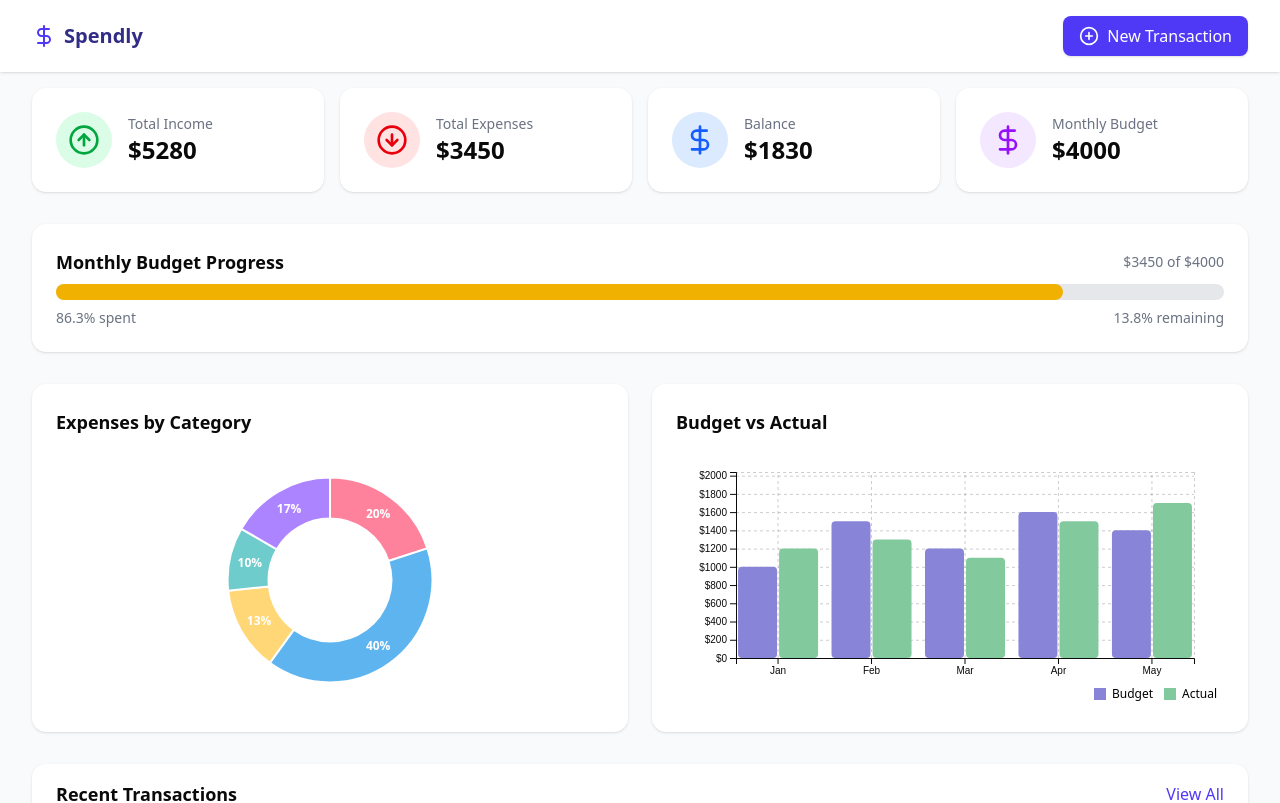
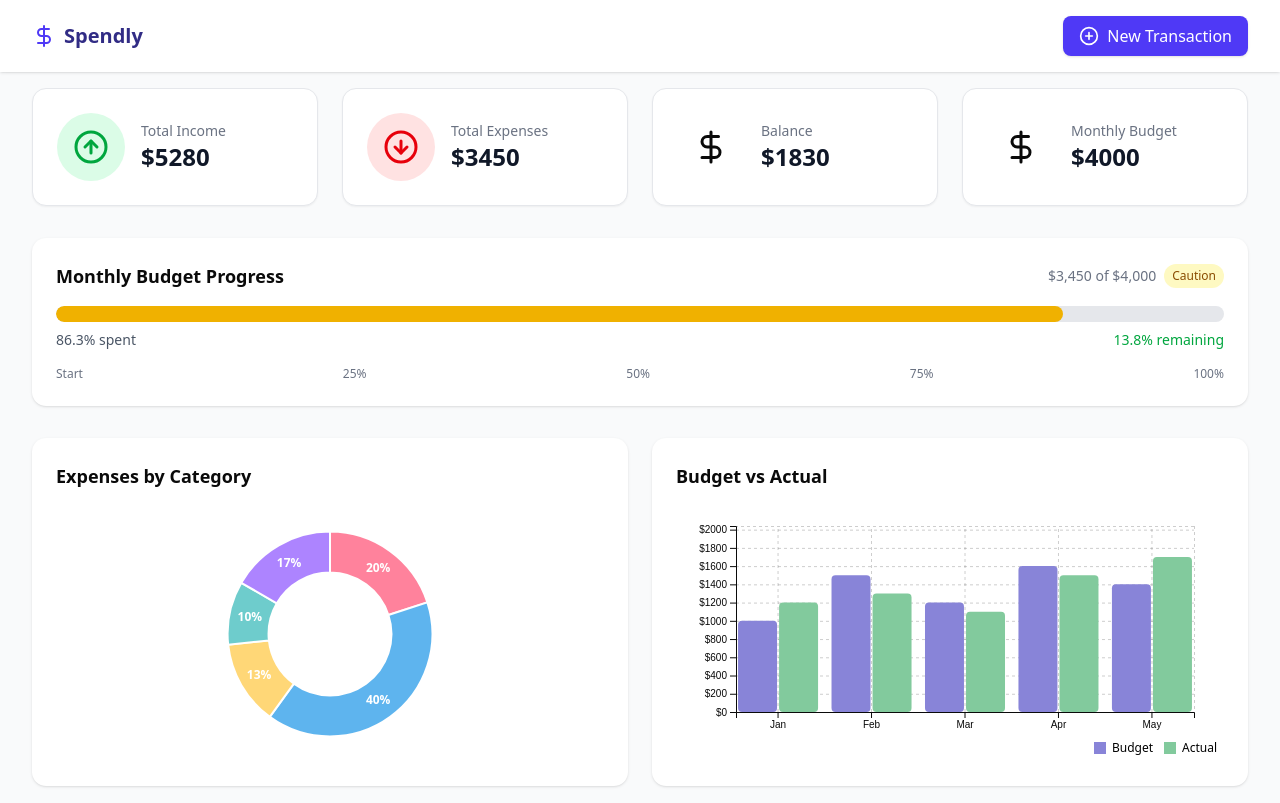
Before and after one commit to Mrprayag077/Spendly, a React (Vite) app: page / in a window 1280 px wide. Shown: the top 803 px of the page. Built offline with nearby package versions, Linux system fonts and the light colour scheme.

Commit message:
add: progress bar code

```diff
--- /dev/null
+++ b/src/components/common/BudgetProgress.tsx
@@ -0,0 +1,151 @@
+import React from "react";
+
+type BudgetProgressProps = {
+  currentAmount: number;
+  totalBudget: number;
+  title?: string;
+  showPercentages?: boolean;
+  showAmounts?: boolean;
+  height?: "sm" | "md" | "lg";
+  colorThresholds?: {
+    safe: number;
+    warning: number;
+    danger: number;
+  };
+  className?: string;
+};
+
+const BudgetProgress: React.FC<BudgetProgressProps> = ({
+  currentAmount,
+  totalBudget,
+  title = "Monthly Budget Progress",
+  showPercentages = true,
+  showAmounts = true,
+  height = "md",
+  colorThresholds = { safe: 60, warning: 80, danger: 90 },
+  className = "",
+}) => {
+  // Calculate budget progress percentage
+  const budgetProgress = Math.min((currentAmount / totalBudget) * 100, 100);
+
+  // Determine progress bar color based on percentage
+  const getBudgetProgressColor = () => {
+    if (budgetProgress >= colorThresholds.danger) return "bg-red-500";
+    if (budgetProgress >= colorThresholds.warning) return "bg-yellow-500";
+    if (budgetProgress >= colorThresholds.safe) return "bg-blue-500";
+    return "bg-green-500";
+  };
+
+  // Determine progress bar height
+  const getProgressHeight = () => {
+    switch (height) {
+      case "sm":
+        return "h-2";
+      case "lg":
+        return "h-6";
+      default:
+        return "h-4";
+    }
+  };
+
+  // Format currency
+  const formatCurrency = (amount: number) => {
+    return `$${amount.toLocaleString("en-US", {
+      minimumFractionDigits: 0,
+      maximumFractionDigits: 0,
+    })}`;
+  };
+
+  const progressHeight = getProgressHeight();
+  const progressColor = getBudgetProgressColor();
+
+  return (
+    <div className={`bg-white rounded-xl shadow-sm p-6 ${className}`}>
+      <div className="flex justify-between items-center mb-4">
+        <h2 className="text-lg font-semibold">{title}</h2>
+        {showAmounts && (
+          <div className="flex items-center text-sm">
+            <span className="text-gray-500">
+              {formatCurrency(currentAmount)} of {formatCurrency(totalBudget)}
+            </span>
+            <span
+              className={`ml-2 px-2 py-1 rounded-full text-xs font-medium ${
+                budgetProgress >= colorThresholds.danger
+                  ? "bg-red-100 text-red-800"
+                  : budgetProgress >= colorThresholds.warning
+                  ? "bg-yellow-100 text-yellow-800"
+                  : "bg-green-100 text-green-800"
+              }`}
+            >
+              {budgetProgress >= colorThresholds.danger
+                ? "Over Budget"
+                : budgetProgress >= colorThresholds.warning
+                ? "Caution"
+                : "On Track"}
+            </span>
+          </div>
+        )}
+      </div>
+
+      <div className="relative w-full bg-gray-200 rounded-full overflow-hidden">
+        <div
+          className={`${progressHeight} rounded-full ${progressColor} transition-all duration-500 ease-in-out`}
+          style={{ width: `${budgetProgress}%` }}
+        >
+          {height === "lg" && (
+            <div className="absolute inset-0 flex items-center justify-center text-white text-xs font-bold">
+              {budgetProgress.toFixed(1)}%
+            </div>
+          )}
+        </div>
+      </div>
+
+      {showPercentages && (
+        <div className="flex justify-between mt-2 text-sm">
+          <p className="text-gray-600 font-medium">
+            {budgetProgress.toFixed(1)}% spent
+          </p>
+          <p
+            className={`font-medium ${
+              100 - budgetProgress < 10 ? "text-red-600" : "text-green-600"
+            }`}
+          >
+            {(100 - budgetProgress).toFixed(1)}% remaining
+          </p>
+        </div>
+      )}
+
+      {/* Optional budget milestones */}
+      <div className="flex justify-between mt-4 text-xs text-gray-500">
+        <span>Start</span>
+        <span>25%</span>
+        <span>50%</span>
+        <span>75%</span>
+        <span>100%</span>
+      </div>
+    </div>
+  );
+};
+
+// Usage example
+const BudgetProgressExample: React.FC = () => {
+  const summary = {
+    totalExpenses: 3200,
+    budget: 5000,
+  };
+
+  return (
+    <BudgetProgress
+      currentAmount={summary.totalExpenses}
+      totalBudget={summary.budget}
+      title="Monthly Budget Progress"
+      showPercentages={true}
+      showAmounts={true}
+      height="md"
+      colorThresholds={{ safe: 60, warning: 80, danger: 90 }}
+      className="mb-8"
+    />
+  );
+};
+
+export default BudgetProgress;
--- a/src/components/common/Cards.tsx
+++ b/src/components/common/Cards.tsx
@@ -2,50 +2,47 @@ import { ArrowDownCircle, ArrowUpCircle, DollarSign } from "lucide-react";
 
 function Cards({ summary }: { summary: any }) {
   return (
-    <>
-      {/* Summary Cards */}
-      <div className="grid grid-cols-1 sm:grid-cols-2 lg:grid-cols-4 gap-4 mb-8">
-        <div className="bg-white rounded-xl shadow-sm p-6 transform transition-transform hover:scale-105 hover:shadow-md flex items-center">
-          <div className="rounded-full bg-green-100 p-3 mr-4 flex-shrink-0">
-            <ArrowUpCircle className="h-8 w-8 text-green-600" />
+    <div className="grid grid-cols-1 sm:grid-cols-2 lg:grid-cols-4 gap-6 mb-8">
+      {[
+        {
+          label: "Total Income",
+          value: summary.totalIncome,
+          color: "green",
+          Icon: ArrowUpCircle,
+        },
+        {
+          label: "Total Expenses",
+          value: summary.totalExpenses,
+          color: "red",
+          Icon: ArrowDownCircle,
+        },
+        {
+          label: "Balance",
+          value: summary.balance,
+          color: "blue",
+          Icon: DollarSign,
+        },
+        {
+          label: "Monthly Budget",
+          value: summary.budget,
+          color: "purple",
+          Icon: DollarSign,
+        },
+      ].map(({ label, value, color, Icon }, index) => (
+        <div
+          key={index}
+          className={`relative bg-white rounded-xl shadow-xs p-6 flex items-center gap-4 border border-gray-200 transform transition-all duration-300 hover:scale-105 hover:shadow-xl hover:border-${color}-500`}
+        >
+          <div className={`rounded-full bg-${color}-100 p-4 flex-shrink-0`}>
+            <Icon className={`h-9 w-9 text-${color}-600`} />
           </div>
           <div>
-            <p className="text-sm text-gray-500">Total Income</p>
-            <p className="text-2xl font-bold">${summary.totalIncome}</p>
+            <p className="text-sm text-gray-500">{label}</p>
+            <p className="text-2xl font-bold text-gray-900">${value}</p>
           </div>
         </div>
-
-        <div className="bg-white rounded-xl shadow-sm p-6 transform transition-transform hover:scale-105 hover:shadow-md flex items-center">
-          <div className="rounded-full bg-red-100 p-3 mr-4 flex-shrink-0">
-            <ArrowDownCircle className="h-8 w-8 text-red-600" />
-          </div>
-          <div>
-            <p className="text-sm text-gray-500">Total Expenses</p>
-            <p className="text-2xl font-bold">${summary.totalExpenses}</p>
-          </div>
-        </div>
-
-        <div className="bg-white rounded-xl shadow-sm p-6 transform transition-transform hover:scale-105 hover:shadow-md flex items-center">
-          <div className="rounded-full bg-blue-100 p-3 mr-4 flex-shrink-0">
-            <DollarSign className="h-8 w-8 text-blue-600" />
-          </div>
-          <div>
-            <p className="text-sm text-gray-500">Balance</p>
-            <p className="text-2xl font-bold">${summary.balance}</p>
-          </div>
-        </div>
-
-        <div className="bg-white rounded-xl shadow-sm p-6 transform transition-transform hover:scale-105 hover:shadow-md flex items-center">
-          <div className="rounded-full bg-purple-100 p-3 mr-4 flex-shrink-0">
-            <DollarSign className="h-8 w-8 text-purple-600" />
-          </div>
-          <div>
-            <p className="text-sm text-gray-500">Monthly Budget</p>
-            <p className="text-2xl font-bold">${summary.budget}</p>
-          </div>
-        </div>
-      </div>
-    </>
+      ))}
+    </div>
   );
 }
 
--- a/src/pages/Home.tsx
+++ b/src/pages/Home.tsx
@@ -11,6 +11,7 @@ import * as d3 from "d3";
 import D3Charts from "@/components/common/ChartD3";
 import Header from "@/components/common/Header";
 import Cards from "@/components/common/Cards";
+import BudgetProgress from "@/components/common/BudgetProgress";
 
 const Home = () => {
   const [summary, setSummary] = useState({
@@ -132,29 +133,16 @@ const Home = () => {
         <div className="max-w-7xl mx-auto px-4 sm:px-6 lg:px-8">
           <Cards summary={summary} />
 
-          {/* Budget Progress */}
-          <div className="bg-white rounded-xl shadow-sm p-6 mb-8">
-            <div className="flex justify-between items-center mb-2">
-              <h2 className="text-lg font-semibold">Monthly Budget Progress</h2>
-              <p className="text-sm text-gray-500">
-                ${summary.totalExpenses} of ${summary.budget}
-              </p>
-            </div>
-            <div className="w-full bg-gray-200 rounded-full h-4">
-              <div
-                className={`h-4 rounded-full ${budgetProgressColor}`}
-                style={{ width: `${budgetProgress}%` }}
-              ></div>
-            </div>
-            <div className="flex justify-between mt-2 text-sm">
-              <p className="text-gray-500">
-                {budgetProgress.toFixed(1)}% spent
-              </p>
-              <p className="text-gray-500">
-                {(100 - budgetProgress).toFixed(1)}% remaining
-              </p>
-            </div>
-          </div>
+          <BudgetProgress
+            currentAmount={summary.totalExpenses}
+            totalBudget={summary.budget}
+            title="Monthly Budget Progress"
+            showPercentages={true}
+            showAmounts={true}
+            height="md"
+            colorThresholds={{ safe: 60, warning: 80, danger: 90 }}
+            className="mb-8"
+          />
 
           {/* Charts Section */}
           <div className="w-full">
```
